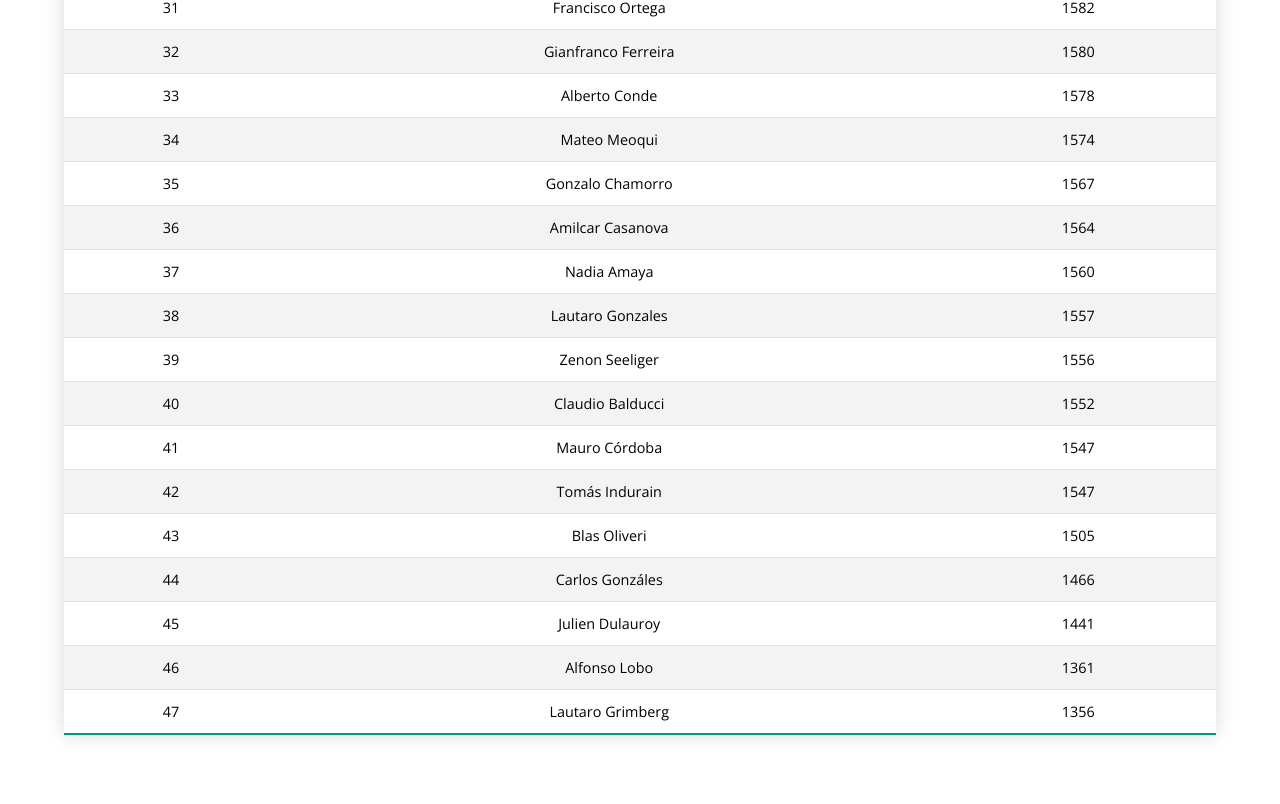
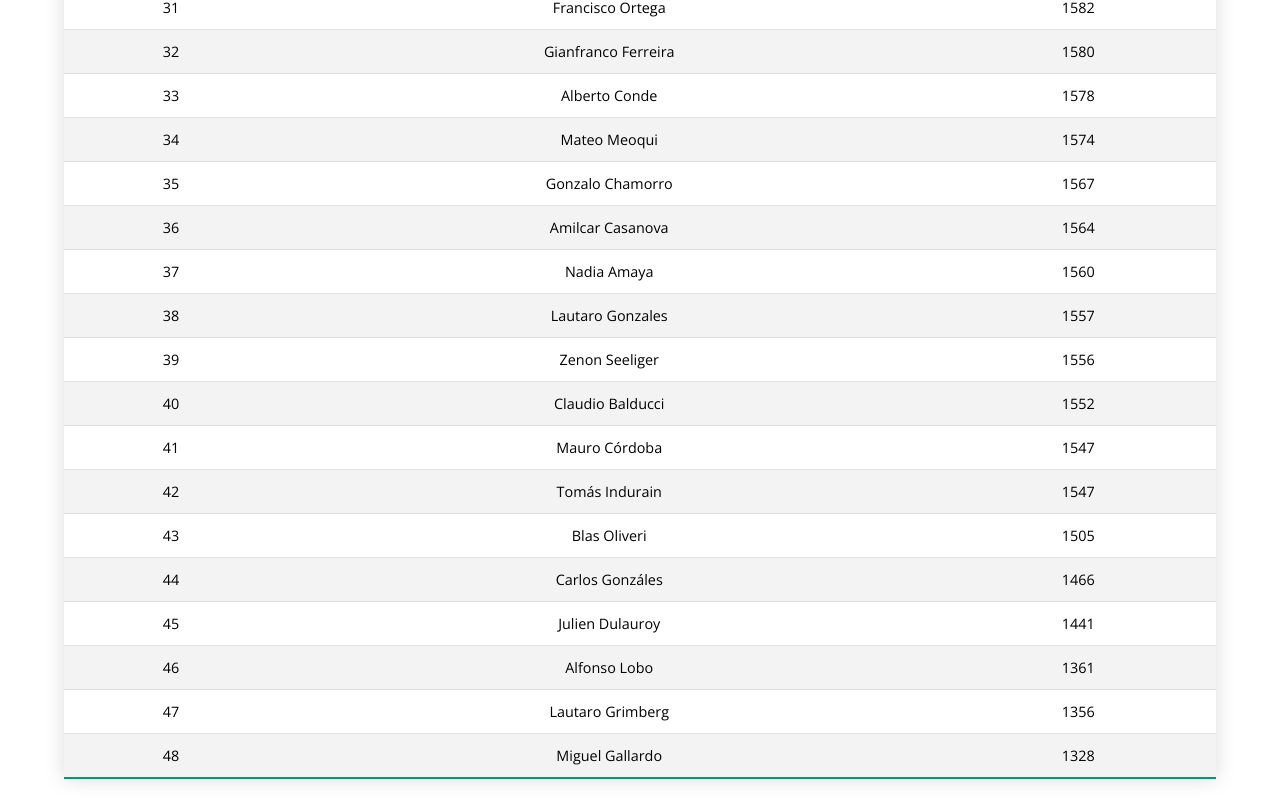
Before and after one commit to teocicciari/Club-Ajedrez-LP, a plain HTML site: page ranking.html in a window 1280 px wide. Shown: the part 1544-2348 px from the top of the page. Before the commit the page ends 2304 px from the top, so only its background shows below. Drawn offline with nearby package versions, Linux system fonts and the light colour scheme; a web font is replaced by a local one.

Commit message:
update ranking

```diff
--- a/ranking.html
+++ b/ranking.html
@@ -288,6 +288,11 @@
                         <td>Lautaro Grimberg</td>
                         <td>1356</td>
                     </tr>
+                    <tr>
+                        <td>48</td>
+                        <td>Miguel Gallardo</td>
+                        <td>1328</td>
+                    </tr>
                 </tbody>
             </table>
         </section>
```
